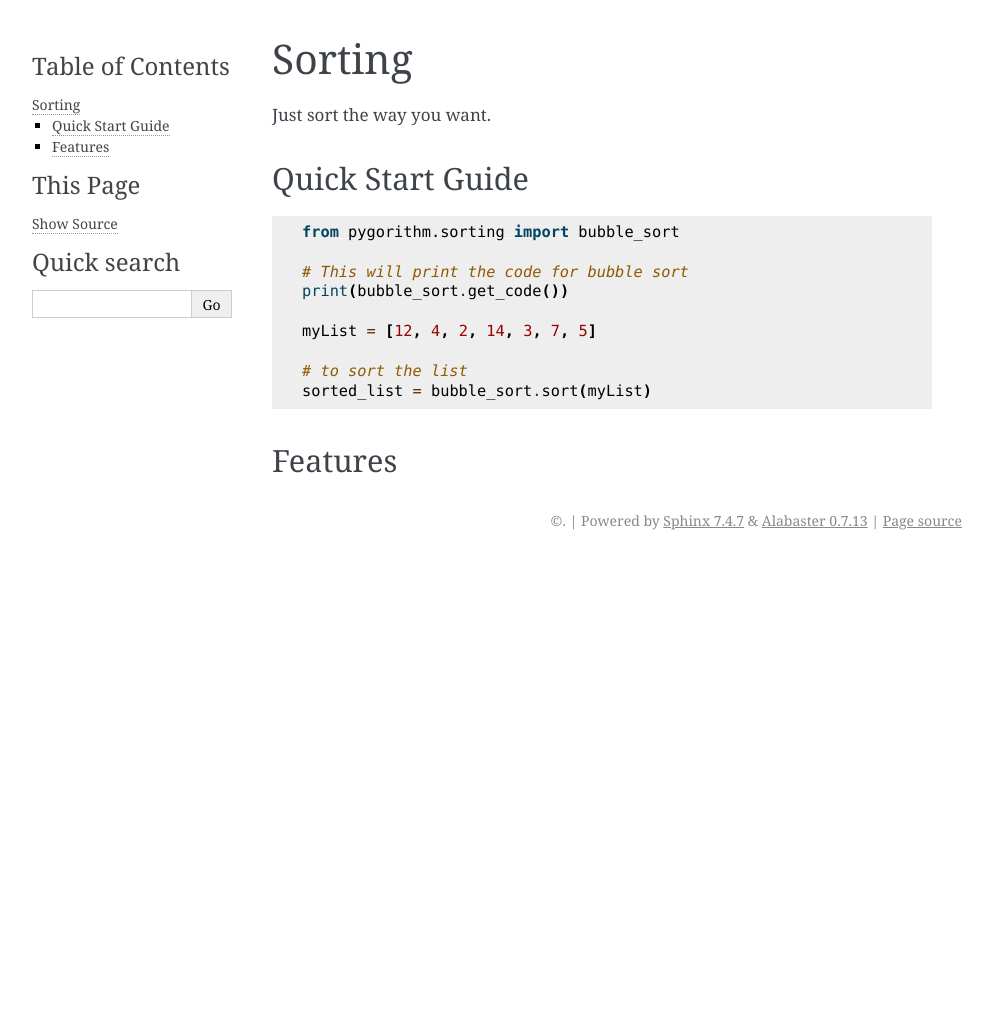
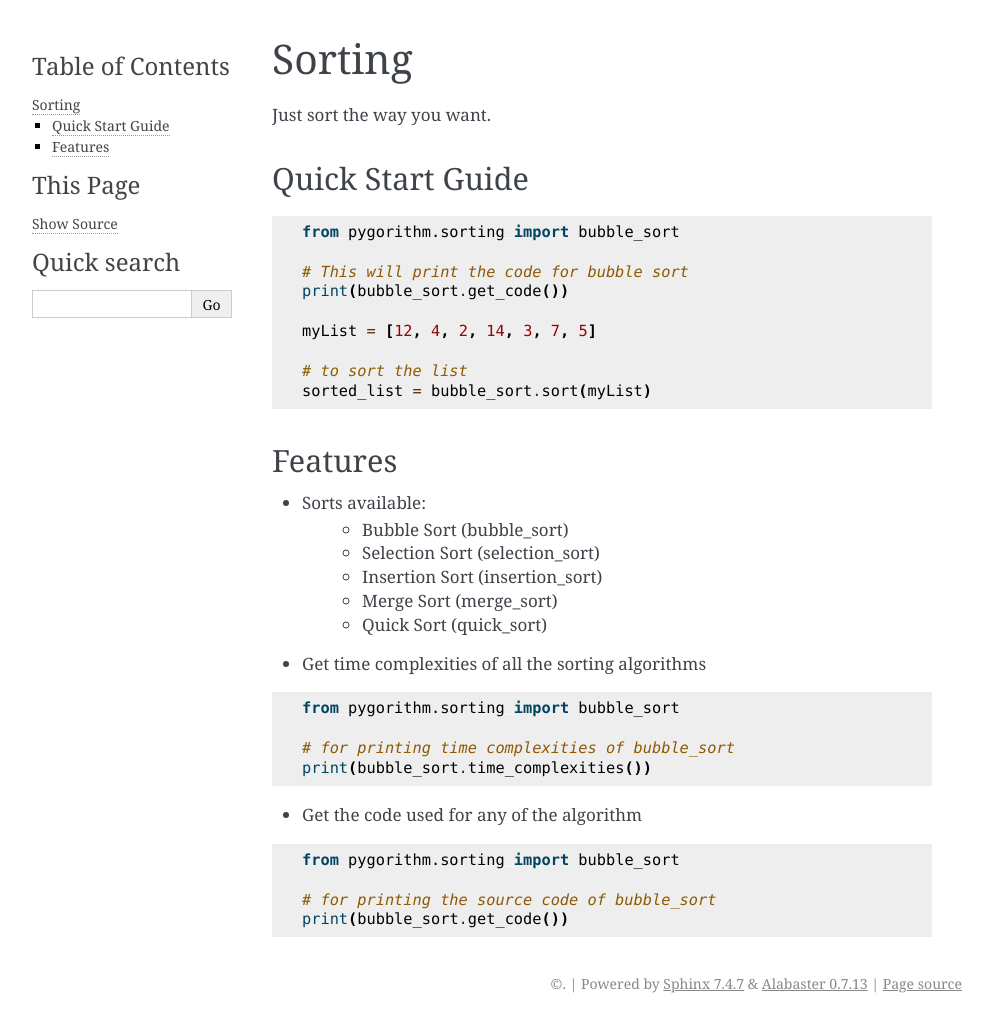
Before and after one commit to OmkarPathak/pygorithm, a Sphinx documentation site: the page built from docs/Sorting.rst, in a window 1280 px wide. Shown: the whole page, without its empty margins (148-1141 px from the left). Built offline with Sphinx 7.4.7, drawn with Linux system fonts in a browser that asks for light colours; before the commit the page ends 900 px from its top, so only the background shows below that.

Commit message:
Updated Sorting.rst

```diff
--- a/docs/Sorting.rst
+++ b/docs/Sorting.rst
@@ -1,6 +1,6 @@
-============================
+=======
 Sorting
-============================
+=======
 
 Just sort the way you want.
 
@@ -8,7 +8,7 @@ Just sort the way you want.
 Quick Start Guide
 -----------------
 
-::
+.. code-block:: python
 
     from pygorithm.sorting import bubble_sort
 
@@ -20,6 +20,31 @@ Quick Start Guide
     # to sort the list
     sorted_list = bubble_sort.sort(myList)
 
----------------
+--------
 Features
----------------
+--------
+
+* Sorts available:
+    - Bubble Sort (bubble_sort)
+    - Selection Sort (selection_sort)
+    - Insertion Sort (insertion_sort)
+    - Merge Sort (merge_sort)
+    - Quick Sort (quick_sort)
+
+* Get time complexities of all the sorting algorithms
+
+.. code-block:: python
+
+    from pygorithm.sorting import bubble_sort
+
+    # for printing time complexities of bubble_sort
+    print(bubble_sort.time_complexities())
+
+* Get the code used for any of the algorithm
+
+.. code-block:: python
+
+    from pygorithm.sorting import bubble_sort
+
+    # for printing the source code of bubble_sort
+    print(bubble_sort.get_code())
```
